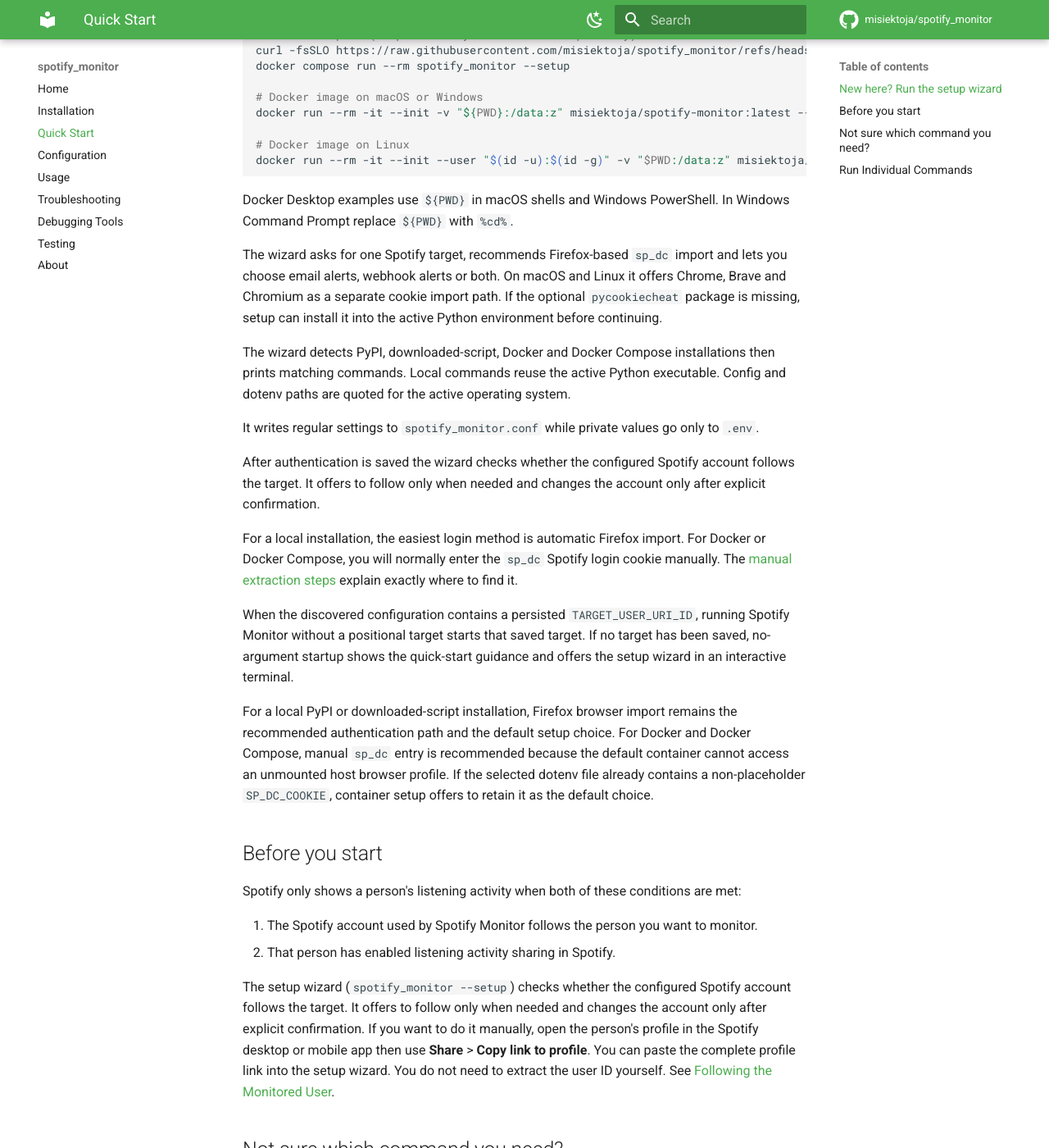
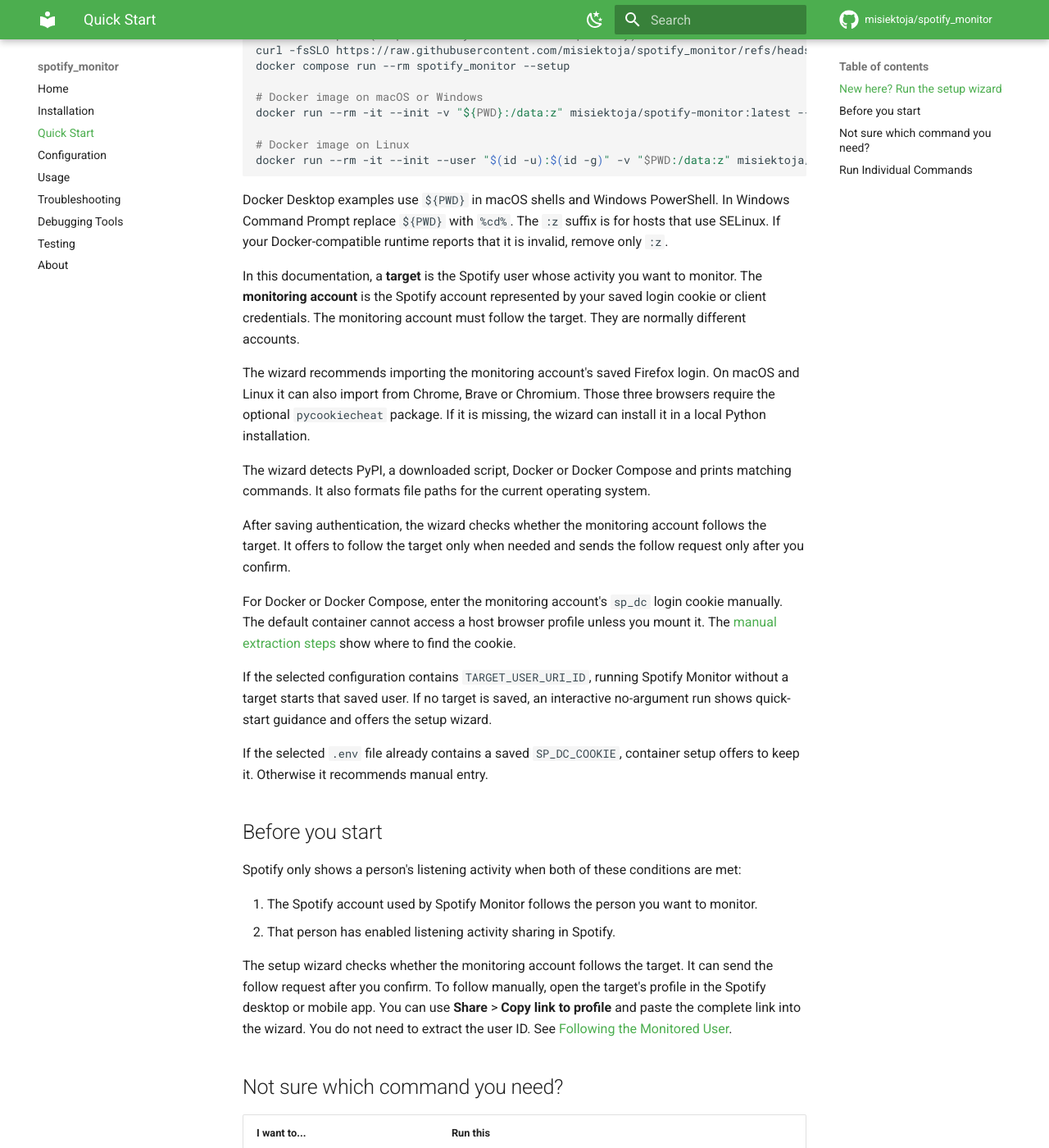
Before and after one commit to misiektoja/spotify_monitor, an MkDocs documentation site: the page built from docs/quick-start.md, in a window 1280 px wide and 1400 px high, scrolled down 699 px. Shown: the whole window at 82% size. Built offline with MkDocs 1.6.1 and Material for MkDocs 9.7.7, drawn with Linux system fonts in a browser that asks for light colours; comment, search, counter and statistics services are not loaded; some of the changed text lies outside the part shown.

Commit message:
docs(quick-start): clarify setup terms and authentication flow

````diff
--- a/docs/quick-start.md
+++ b/docs/quick-start.md
@@ -3,11 +3,11 @@
 <a id="new-here-run-the-setup-wizard"></a>
 ## New here? Run the setup wizard
 
-First complete one method on the [Installation](installation.md) page. The fastest way to configure that installation is the interactive setup wizard. It asks who to monitor, how to connect to Spotify and whether you want alerts by email or webhook. Before saving, you can review the summary and edit any setup section without losing the other answers. It then saves a ready-to-run configuration while private values stay in `.env`.
+First complete one method on the [Installation](installation.md) page. Then use the interactive setup wizard. It asks who to monitor, how to connect to Spotify and which alerts to enable. You can review and change your answers before saving. Regular settings go in `spotify_monitor.conf`. Private values such as login cookies and webhook URLs go in `.env`.
 
-For local installs the wizard can also run the doctor check and start monitoring immediately.
+For a local install, the wizard can check the setup and start monitoring immediately.
 
-Before running the Docker Compose setup command on Linux, export `SPOTIFY_MONITOR_UID="$(id -u)"` and `SPOTIFY_MONITOR_GID="$(id -g)"` as shown under [Install with Docker Compose](installation.md#docker-compose).
+Before using Docker Compose on Linux, run the two `export` commands under [Install with Docker Compose](installation.md#docker-compose). They pass your numeric user and group IDs to the container so files created in the current directory belong to you. Docker Desktop users on macOS or Windows can skip this step.
 
 Use the command that matches how you run the tool:
 
@@ -32,21 +32,21 @@
 docker run --rm -it --init --user "$(id -u):$(id -g)" -v "$PWD:/data:z" misiektoja/spotify-monitor:latest --setup
 ```
 
-Docker Desktop examples use `${PWD}` in macOS shells and Windows PowerShell. In Windows Command Prompt replace `${PWD}` with `%cd%`.
+Docker Desktop examples use `${PWD}` in macOS shells and Windows PowerShell. In Windows Command Prompt replace `${PWD}` with `%cd%`. The `:z` suffix is for hosts that use SELinux. If your Docker-compatible runtime reports that it is invalid, remove only `:z`.
 
-The wizard asks for one Spotify target, recommends Firefox-based `sp_dc` import and lets you choose email alerts, webhook alerts or both. On macOS and Linux it offers Chrome, Brave and Chromium as a separate cookie import path. If the optional `pycookiecheat` package is missing, setup can install it into the active Python environment before continuing.
+In this documentation, a **target** is the Spotify user whose activity you want to monitor. The **monitoring account** is the Spotify account represented by your saved login cookie or client credentials. The monitoring account must follow the target. They are normally different accounts.
 
-The wizard detects PyPI, downloaded-script, Docker and Docker Compose installations then prints matching commands. Local commands reuse the active Python executable. Config and dotenv paths are quoted for the active operating system.
+The wizard recommends importing the monitoring account's saved Firefox login. On macOS and Linux it can also import from Chrome, Brave or Chromium. Those three browsers require the optional `pycookiecheat` package. If it is missing, the wizard can install it in a local Python installation.
 
-It writes regular settings to `spotify_monitor.conf` while private values go only to `.env`.
+The wizard detects PyPI, a downloaded script, Docker or Docker Compose and prints matching commands. It also formats file paths for the current operating system.
 
-After authentication is saved the wizard checks whether the configured Spotify account follows the target. It offers to follow only when needed and changes the account only after explicit confirmation.
+After saving authentication, the wizard checks whether the monitoring account follows the target. It offers to follow the target only when needed and sends the follow request only after you confirm.
 
-For a local installation, the easiest login method is automatic Firefox import. For Docker or Docker Compose, you will normally enter the `sp_dc` Spotify login cookie manually. The [manual extraction steps](configuration.md#manual-cookie-extraction) explain exactly where to find it.
+For Docker or Docker Compose, enter the monitoring account's `sp_dc` login cookie manually. The default container cannot access a host browser profile unless you mount it. The [manual extraction steps](configuration.md#manual-cookie-extraction) show where to find the cookie.
 
-When the discovered configuration contains a persisted `TARGET_USER_URI_ID`, running Spotify Monitor without a positional target starts that saved target. If no target has been saved, no-argument startup shows the quick-start guidance and offers the setup wizard in an interactive terminal.
+If the selected configuration contains `TARGET_USER_URI_ID`, running Spotify Monitor without a target starts that saved user. If no target is saved, an interactive no-argument run shows quick-start guidance and offers the setup wizard.
 
-For a local PyPI or downloaded-script installation, Firefox browser import remains the recommended authentication path and the default setup choice. For Docker and Docker Compose, manual `sp_dc` entry is recommended because the default container cannot access an unmounted host browser profile. If the selected dotenv file already contains a non-placeholder `SP_DC_COOKIE`, container setup offers to retain it as the default choice.
+If the selected `.env` file already contains a saved `SP_DC_COOKIE`, container setup offers to keep it. Otherwise it recommends manual entry.
 
 <a id="before-you-start"></a>
 ## Before you start
@@ -56,7 +56,7 @@
 1. The Spotify account used by Spotify Monitor follows the person you want to monitor.
 2. That person has enabled listening activity sharing in Spotify.
 
-The setup wizard (`spotify_monitor --setup`) checks whether the configured Spotify account follows the target. It offers to follow only when needed and changes the account only after explicit confirmation. If you want to do it manually, open the person's profile in the Spotify desktop or mobile app then use **Share** > **Copy link to profile**. You can paste the complete profile link into the setup wizard. You do not need to extract the user ID yourself. See [Following the Monitored User](configuration.md#following-the-monitored-user).
+The setup wizard checks whether the monitoring account follows the target. It can send the follow request after you confirm. To follow manually, open the target's profile in the Spotify desktop or mobile app. You can use **Share** > **Copy link to profile** and paste the complete link into the wizard. You do not need to extract the user ID. See [Following the Monitored User](configuration.md#following-the-monitored-user).
 
 <a id="not-sure-which-command-you-need"></a>
 ## Not sure which command you need?
@@ -77,9 +77,9 @@
 <a id="manual-commands"></a>
 ## Run Individual Commands
 
-The shorter examples in this section use a PyPI installation. For a manual script replace `spotify_monitor` with `python3 spotify_monitor.py` on macOS or Linux and `python spotify_monitor.py` on Windows. Docker and Docker Compose use the command prefixes under [Command Format by Installation Method](usage.md#command-format). Commands printed by Spotify Monitor detect the active installation automatically.
+The examples below use PyPI. For a manual script, replace `spotify_monitor` with `python3 spotify_monitor.py` on macOS or Linux. Use `python spotify_monitor.py` on Windows. Docker users should copy the matching prefix under [Command Format by Installation Method](usage.md#command-format).
 
-If you prefer to configure authentication without the wizard, first open [Spotify Web Player](https://open.spotify.com/) in Firefox and sign in to the Spotify account you will use for monitoring. Then return to the terminal and import that browser login:
+To configure authentication without the wizard, first open [Spotify Web Player](https://open.spotify.com/) in Firefox and sign in to the monitoring account. Then import that browser login:
 
 ```sh
 spotify_monitor --import-browser-cookie --browser firefox
@@ -87,7 +87,7 @@
 
 If browser import is not available, use the [manual cookie extraction](configuration.md#manual-cookie-extraction) fallback.
 
-The safe standalone replacement command reads `sp_dc` through a hidden prompt. It validates the cookie with Spotify before atomically updating only `SP_DC_COOKIE`. If validation fails, the dotenv file is left byte-for-byte unchanged. Existing cookie replacement always requires confirmation.
+The standalone replacement command reads `sp_dc` through a hidden prompt, so the value does not appear on screen. It validates the cookie with Spotify before updating only `SP_DC_COOKIE`. If validation fails, it does not change the `.env` file. Replacing an existing cookie requires confirmation.
 
 ```sh
 # PyPI install
@@ -106,9 +106,9 @@
 docker run --rm -it --init --user "$(id -u):$(id -g)" -v "$PWD:/data:z" misiektoja/spotify-monitor:latest --set-sp-dc --env-file /data/.env
 ```
 
-`--set-sp-dc` never accepts the cookie as a command-line value. Use `--env-file PATH` to select a different dotenv destination. `--env-file none` is rejected because the command must persist the validated cookie. The existing `-u` and `--spotify-dc-cookie` options remain available for backward compatibility, but command-line secrets may be visible in shell history or process listings.
+`--set-sp-dc` does not accept the cookie as a command-line value. Use `--env-file PATH` to select another `.env` file. `--env-file none` is invalid because this command must save the validated cookie. The older `-u` and `--spotify-dc-cookie` options still work, but their values may appear in shell history or process listings.
 
-A webhook URL is a private link that receives notifications. Treat it like a password because anyone who has it may be able to post through it. Follow the [webhook setup steps](configuration.md#webhook-settings) then save the link with the command that matches your installation:
+A webhook URL is the private address used to deliver notifications. Treat it like a password because anyone who has it may be able to post through it. Follow the [webhook setup steps](configuration.md#webhook-settings) then save the link with the command that matches your installation:
 
 ```sh
 # PyPI install
````
